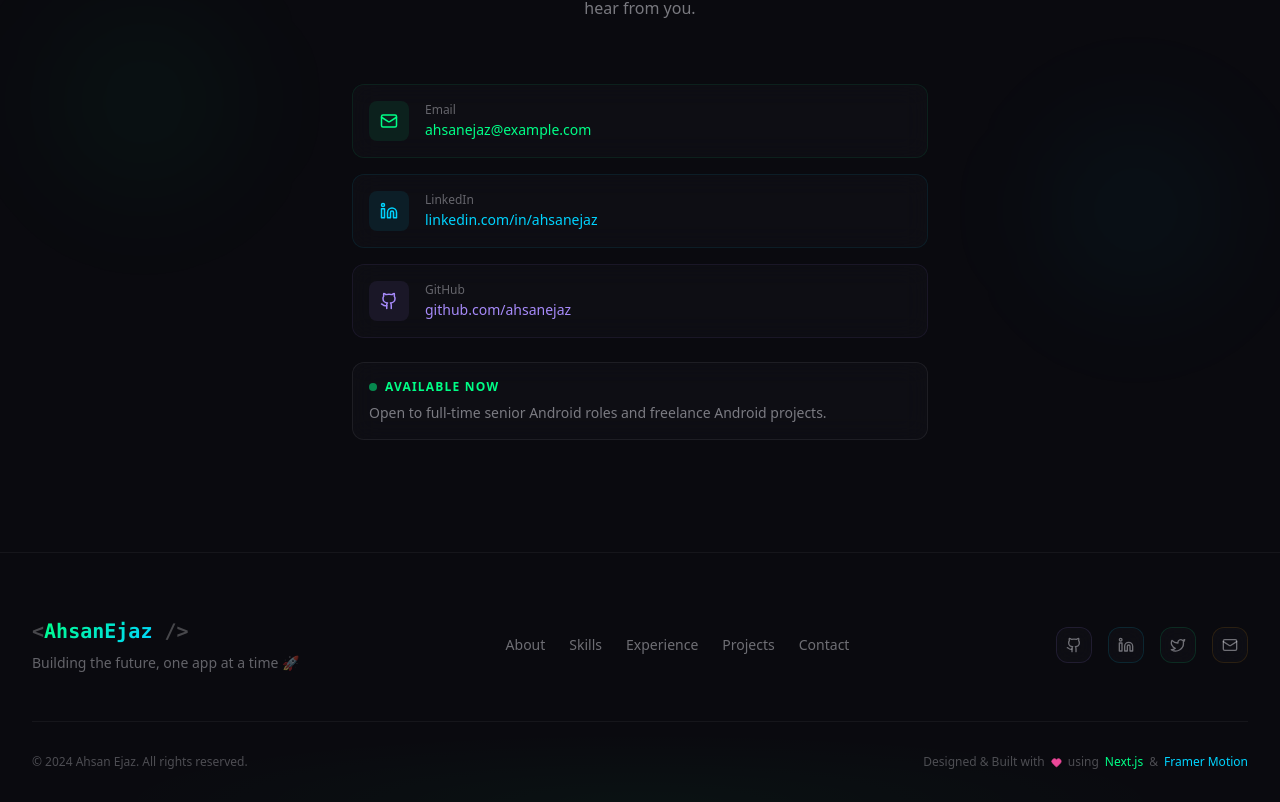
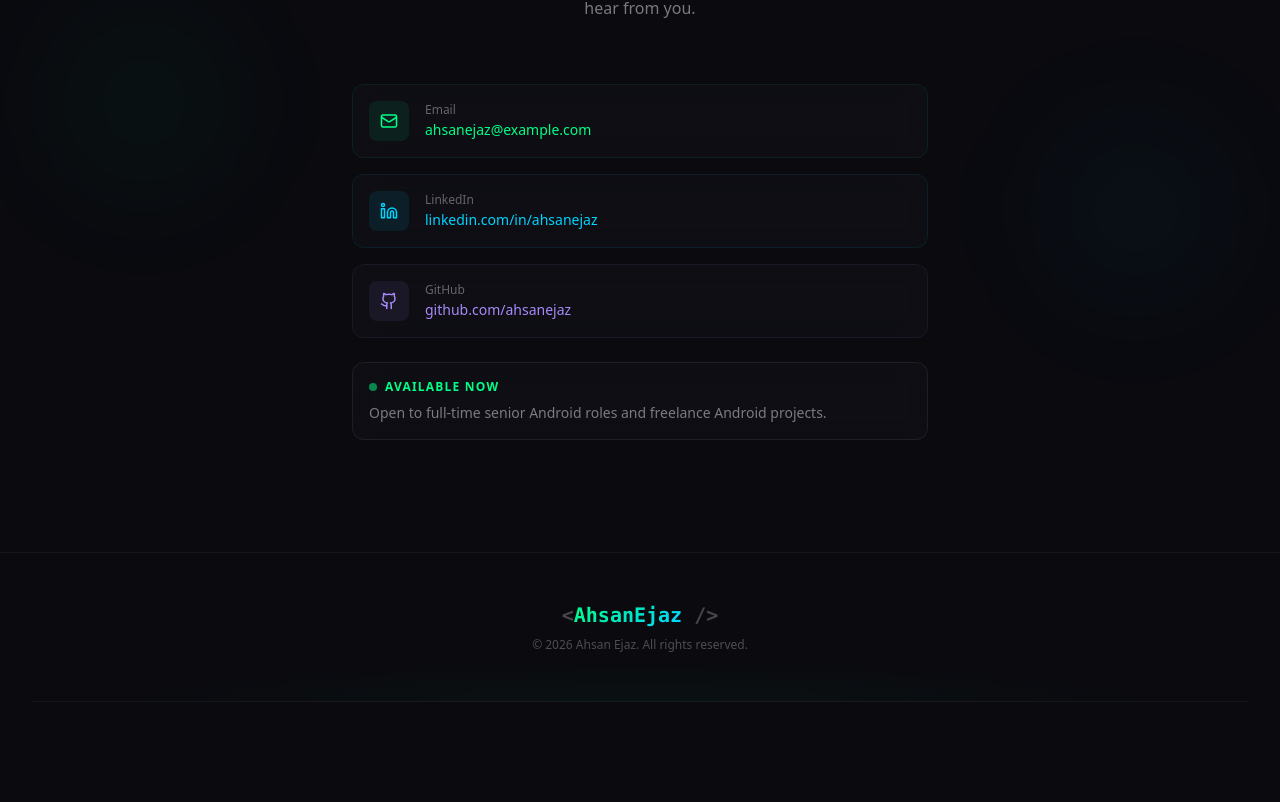
Before and after one commit to Ahsankhansadozai/Portfolio, a Next.js app: page / in a window 1280 px wide. Shown: the part 7654-8456 px from the top of the page. After the commit the page ends 8356 px from the top, so only its background shows below. Built offline with nearby package versions, Linux system fonts and the light colour scheme.

Commit message:
Redesign Footer to make it minimal

```diff
--- a/components/Footer.tsx
+++ b/components/Footer.tsx
@@ -1,101 +1,31 @@
 "use client";
 
-import { motion } from "framer-motion";
-import { Github, Linkedin, Twitter, Mail, Heart } from "lucide-react";
-
-const socialLinks = [
-    { icon: Github, href: "https://github.com/ahsanejaz", label: "GitHub", color: "#a78bfa" },
-    { icon: Linkedin, href: "https://linkedin.com/in/ahsanejaz", label: "LinkedIn", color: "#00d4ff" },
-    { icon: Twitter, href: "https://twitter.com/ahsanejaz_dev", label: "Twitter", color: "#00ff87" },
-    { icon: Mail, href: "mailto:ahsanejaz@example.com", label: "Email", color: "#f59e0b" },
-];
-
-const navLinks = [
-    { label: "About", href: "#about" },
-    { label: "Skills", href: "#skills" },
-    { label: "Experience", href: "#experience" },
-    { label: "Projects", href: "#projects" },
-    { label: "Contact", href: "#contact" },
-];
+const year = new Date().getFullYear();
 
 export default function Footer() {
-    const scrollTo = (href: string) => {
-        document.querySelector(href)?.scrollIntoView({ behavior: "smooth" });
-    };
-
     return (
-        <footer className="relative border-t border-[rgba(255,255,255,0.05)] pt-16 pb-8 overflow-hidden">
+        <footer className="relative border-t border-[rgba(255,255,255,0.05)] pt-12 overflow-hidden">
             {/* Background */}
             <div
                 className="absolute inset-0 pointer-events-none"
                 style={{ background: "radial-gradient(ellipse 60% 40% at 50% 100%, rgba(0,255,135,0.03) 0%, transparent 70%)" }}
             />
-
             <div className="max-w-7xl mx-auto px-6 lg:px-8">
-                {/* Top row */}
-                <div className="flex flex-col md:flex-row items-center justify-between gap-8 pb-12 border-b border-[rgba(255,255,255,0.05)]">
-                    {/* Logo + tagline */}
-                    <div className="text-center md:text-left">
+                {/* Changed flex-col md:flex-row to flex-col items-center and added justify-center */}
+                <div className="flex flex-col items-center justify-center gap-8 pb-12 border-b border-[rgba(255,255,255,0.05)]">
+                    {/* Removed md:text-left */}
+                    <div className="text-center">
                         <div className="font-mono text-xl font-bold mb-2">
                             <span className="text-[rgba(255,255,255,0.25)]">&lt;</span>
                             <span className="gradient-text">AhsanEjaz</span>
                             <span className="text-[rgba(255,255,255,0.25)]"> /&gt;</span>
                         </div>
-                        <p className="text-sm text-[rgba(232,232,240,0.4)] max-w-xs">
-                            Building the future, one app at a time 🚀
-                        </p>
+                        <div className="flex flex-wrap justify-center gap-6">
+                            <p className="text-xs text-[rgba(232,232,240,0.3)]">
+                                © {year} Ahsan Ejaz. All rights reserved.
+                            </p>
+                        </div>
                     </div>
-
-                    {/* Nav links */}
-                    <div className="flex flex-wrap justify-center gap-6">
-                        {navLinks.map((link) => (
-                            <button
-                                key={link.label}
-                                onClick={() => scrollTo(link.href)}
-                                className="text-sm text-[rgba(232,232,240,0.45)] hover:text-[#00ff87] transition-colors duration-200"
-                            >
-                                {link.label}
-                            </button>
-                        ))}
-                    </div>
-
-                    {/* Social icons */}
-                    <div className="flex items-center gap-4">
-                        {socialLinks.map((social) => (
-                            <motion.a
-                                key={social.label}
-                                href={social.href}
-                                target="_blank"
-                                rel="noopener noreferrer"
-                                aria-label={social.label}
-                                whileHover={{ scale: 1.2, y: -3 }}
-                                whileTap={{ scale: 0.9 }}
-                                className="w-9 h-9 rounded-xl glass flex items-center justify-center transition-all duration-200 group"
-                                style={{ borderColor: `${social.color}20` }}
-                            >
-                                <social.icon
-                                    size={16}
-                                    className="text-[rgba(232,232,240,0.45)] group-hover:text-white transition-colors duration-200"
-                                    style={{ color: undefined }}
-                                />
-                            </motion.a>
-                        ))}
-                    </div>
-                </div>
-
-                {/* Bottom row */}
-                <div className="flex flex-col sm:flex-row items-center justify-between gap-3 pt-8">
-                    <p className="text-xs text-[rgba(232,232,240,0.3)]">
-                        © 2024 Ahsan Ejaz. All rights reserved.
-                    </p>
-                    <p className="text-xs text-[rgba(232,232,240,0.3)] flex items-center gap-1.5">
-                        Designed & Built with{" "}
-                        <Heart size={11} className="text-[#ec4899] fill-[#ec4899]" />{" "}
-                        using{" "}
-                        <span className="text-[#00ff87]">Next.js</span>
-                        {" & "}
-                        <span className="text-[#00d4ff]">Framer Motion</span>
-                    </p>
                 </div>
             </div>
         </footer>
```
